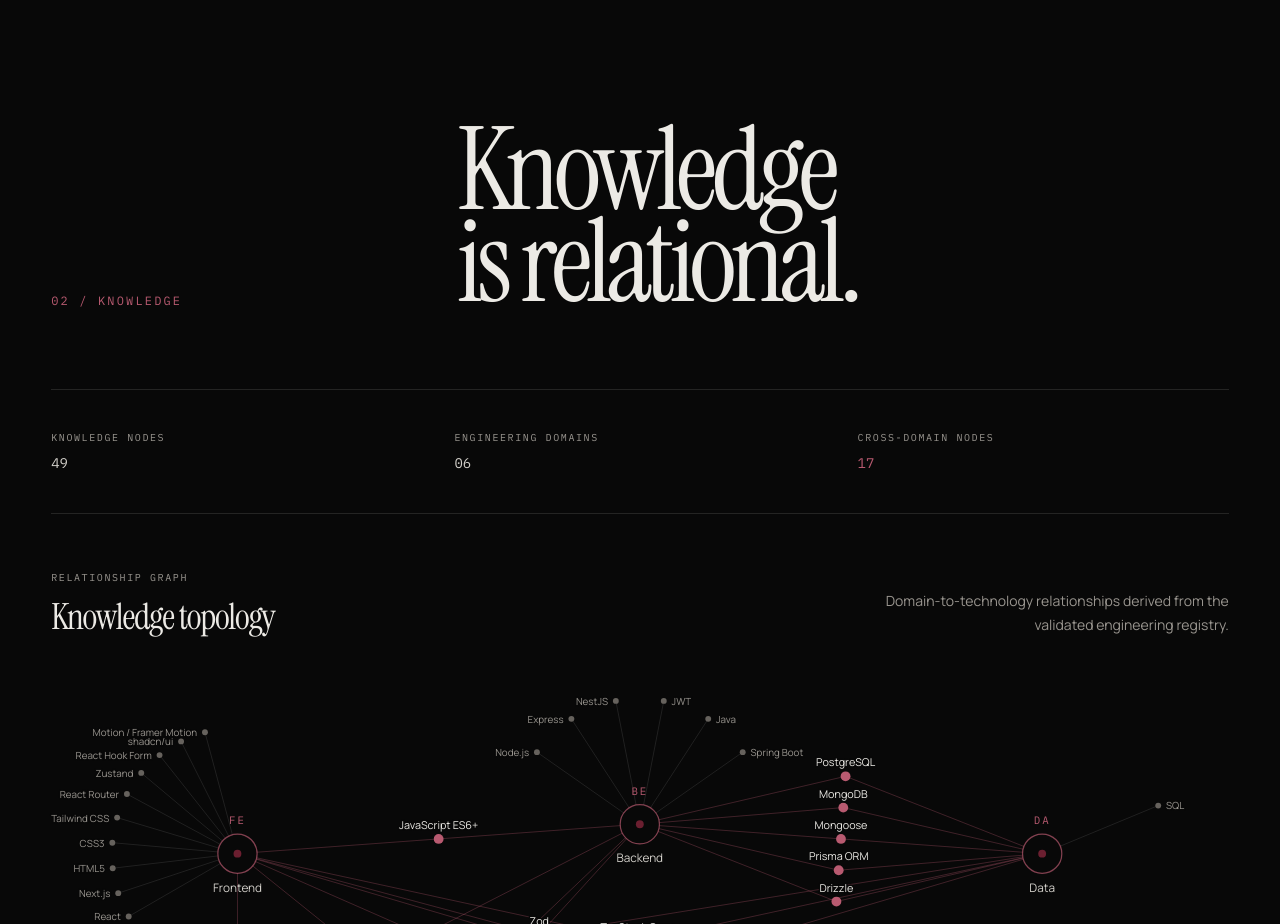
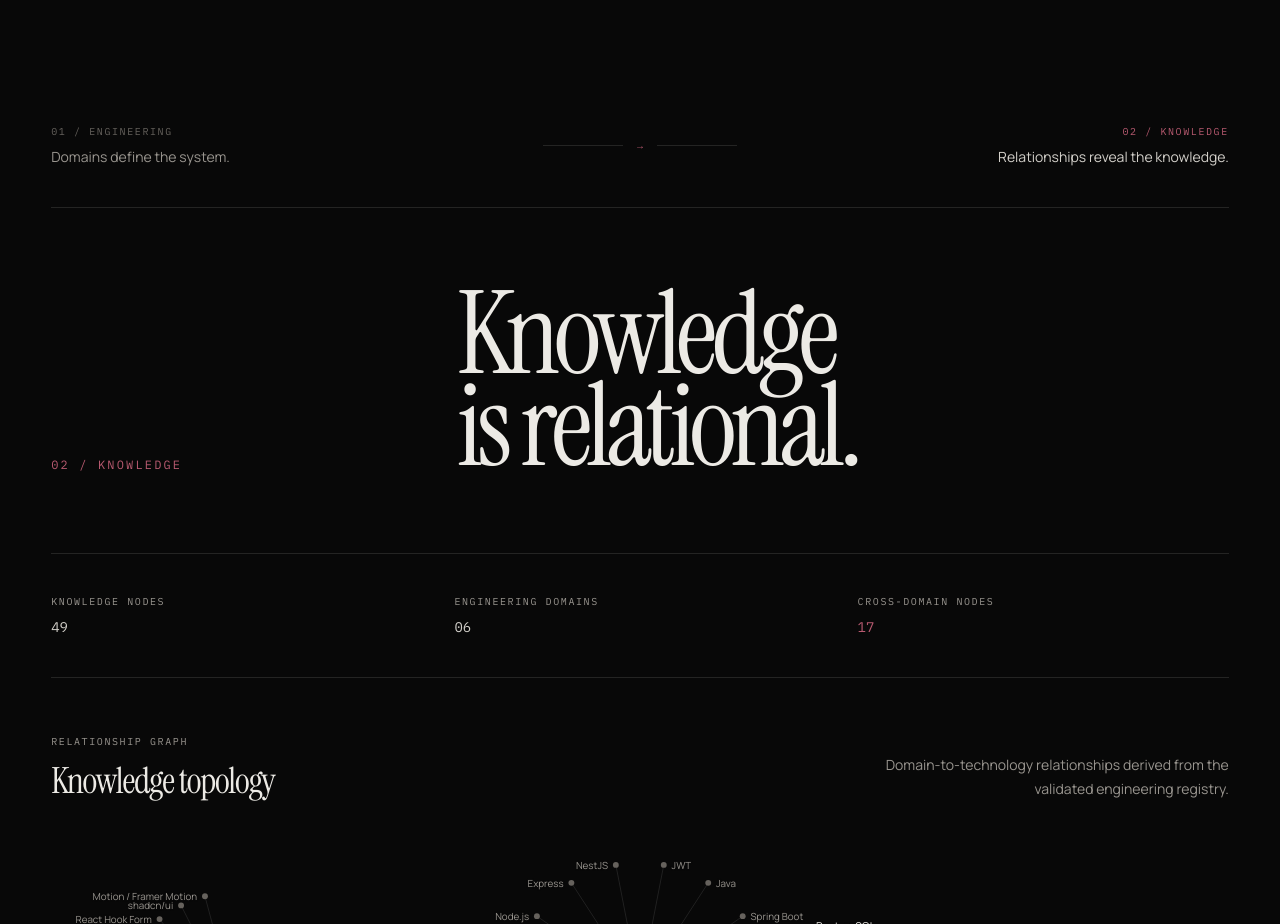
Before and after one commit to 0sayo0/portfolio-2026, a Next.js app: page / in a window 1280 px wide. Shown: the part 4020-4944 px from the top of the page. Built offline with nearby package versions, Linux system fonts and the light colour scheme.

Commit message:
feat: connect engineering to knowledge navigation

```diff
--- a/src/components/navigation/site-header.tsx
+++ b/src/components/navigation/site-header.tsx
@@ -15,6 +15,10 @@ const navigationSections = [
   {
     id: "engineering",
     label: "01 / Engineering",
+  },
+  {
+    id: "knowledge",
+    label: "02 / Knowledge",
   },
 ] as const;
 
--- a/src/features/knowledge/components/knowledge-section.tsx
+++ b/src/features/knowledge/components/knowledge-section.tsx
@@ -1,6 +1,6 @@
 import type { EngineeringDomain } from "@/features/engineering/schemas/engineering-domain-schema";
+import { KnowledgeGraph } from "@/features/knowledge/components/knowledge-graph";
 import type { KnowledgeNode } from "@/features/knowledge/schemas/knowledge-node-schema";
-import { KnowledgeGraph } from "@/features/knowledge/components/knowledge-graph";
 
 interface KnowledgeSectionProps {
   domains: EngineeringDomain[];
@@ -16,8 +16,35 @@ export function KnowledgeSection({ domains, nodes, stats }: KnowledgeSectionProp
   return (
     <section id="knowledge" className="border-border-subtle relative border-t">
       <div className="mx-auto w-full max-w-400 px-6 py-24 md:px-10 md:py-32 lg:px-[clamp(3rem,4vw,4.5rem)]">
+        {/* Engineering → Knowledge handoff */}
+        <div className="border-border-subtle grid gap-5 border-b pb-8 sm:grid-cols-[1fr_auto_1fr] sm:items-center md:pb-10">
+          <div>
+            <p className="text-technical-500 font-mono text-[0.625rem] tracking-[0.16em] uppercase">
+              01 / Engineering
+            </p>
+
+            <p className="text-technical-300 mt-2 text-sm">Domains define the system.</p>
+          </div>
+
+          <div aria-hidden="true" className="hidden items-center gap-3 sm:flex">
+            <span className="bg-border-subtle h-px w-12 md:w-20" />
+
+            <span className="text-burgundy-signal font-mono text-[0.625rem]">→</span>
+
+            <span className="bg-border-subtle h-px w-12 md:w-20" />
+          </div>
+
+          <div className="sm:text-right">
+            <p className="text-burgundy-signal font-mono text-[0.625rem] tracking-[0.16em] uppercase">
+              02 / Knowledge
+            </p>
+
+            <p className="text-technical-100 mt-2 text-sm">Relationships reveal the knowledge.</p>
+          </div>
+        </div>
+
         {/* Section heading */}
-        <header className="border-border-subtle grid gap-10 border-b pb-16 md:grid-cols-12 md:items-end md:pb-20">
+        <header className="border-border-subtle grid gap-10 border-b py-16 md:grid-cols-12 md:items-end md:py-20">
           <div className="md:col-span-4">
             <p className="text-burgundy-signal font-mono text-xs tracking-[0.18em] uppercase">
               02 / Knowledge
@@ -66,6 +93,7 @@ export function KnowledgeSection({ domains, nodes, stats }: KnowledgeSectionProp
           </div>
         </div>
 
+        {/* Relationship graph */}
         <KnowledgeGraph domains={domains} nodes={nodes} />
 
         {/* Knowledge clusters */}
```
